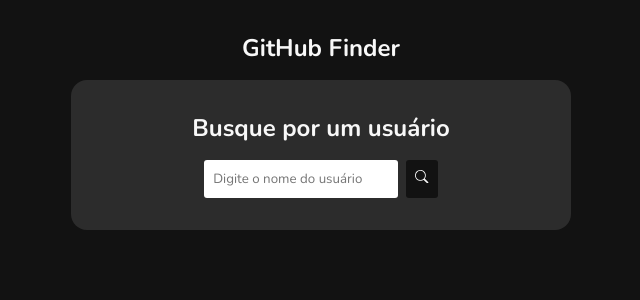
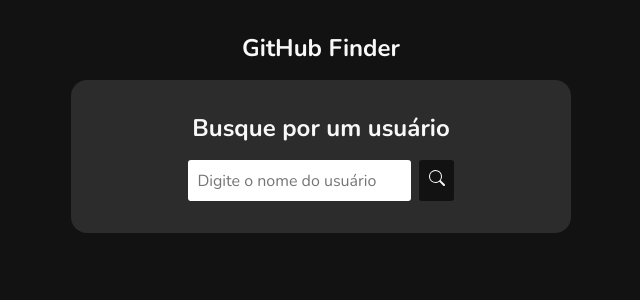
Before and after one commit to GustavoDalpasquale/github-finder-gd, a React (Vite) app: page / in a window 1280 px wide. Shown: the top 300 px of the page, without its empty margins (319-959 px from the left). Built offline with nearby package versions, Linux system fonts and the light colour scheme.

Commit message:
Color input and font size changed

```diff
--- a/src/components/Search.module.css
+++ b/src/components/Search.module.css
@@ -12,6 +12,7 @@
 
 .search p {
   color: #f2f3f4;
+  background-color: #f2f3f4;
 }
 
 .search_container {
@@ -25,6 +26,7 @@
   border-radius: 3px;
   border: none;
   color: #121212;
+  font-size: 1rem;
 }
 
 .search_container button {
```
